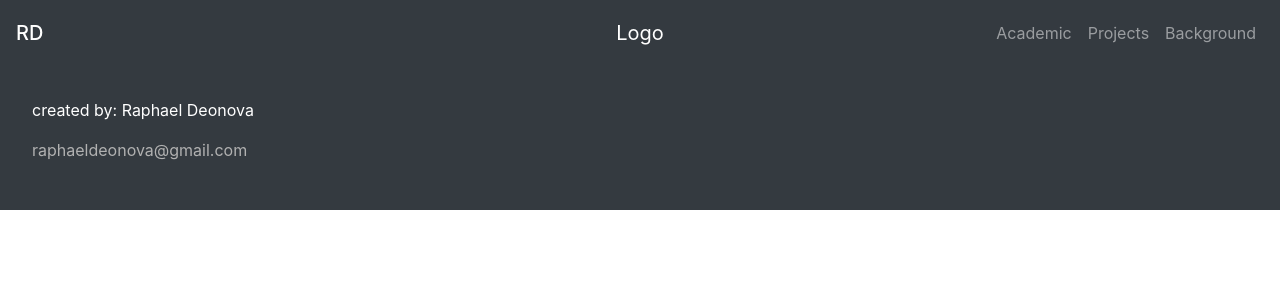
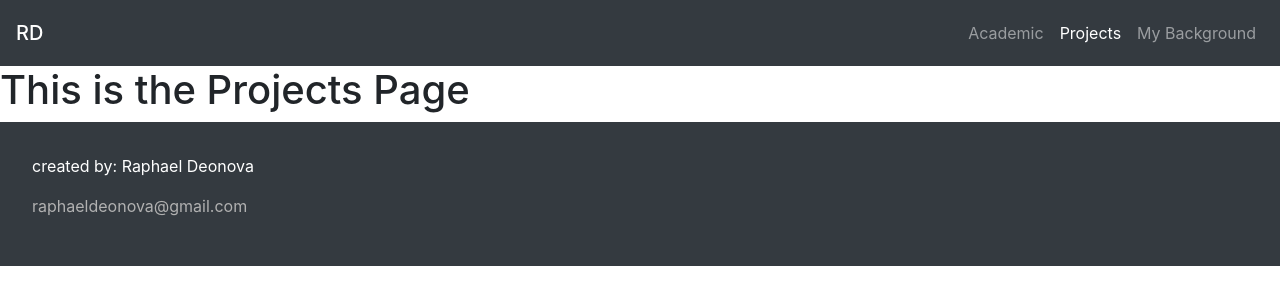
Before and after one commit to raphaeldeonova/Personal_Website, a React (Create React App) app: page /projects in a window 1280 px wide. Shown: the top 304 px of the page. Built offline with nearby package versions, Linux system fonts and the light colour scheme.

Commit message:
Fixed Navlink styling bug, added more routes

```diff
--- a/src/App/Routes.js
+++ b/src/App/Routes.js
@@ -2,12 +2,16 @@ import React from 'react'
 import {Switch, Route} from 'react-router-dom'
 import HomePage from '../HomePage/HomePage.js'
 import AcademicPage from '../AcademicPage/AcademicPage.js'
+import ProjectsPage from '../ProjectsPage/ProjectsPage.js'
+import BackgroundPage from '../BackgroundPage/BackgroundPage.js'
 
 function Routes(){
     return(
         <Switch>
             <Route exact path='/' component={HomePage} />
             <Route exact path='/academic' component={AcademicPage} />
+            <Route exact path='/projects' component={ProjectsPage} />
+            <Route exact path='/background' component={BackgroundPage} />
         </Switch>
     )
 }
--- /dev/null
+++ b/src/BackgroundPage/BackgroundPage.js
@@ -0,0 +1,11 @@
+import React from 'react'
+
+function BackgroundPage(){
+    return(
+        <div>
+            <h1>This is the Background Page</h1>
+        </div>
+    )
+}
+
+export default BackgroundPage
--- a/src/NavBar/NavBar.js
+++ b/src/NavBar/NavBar.js
@@ -11,7 +11,7 @@ function NavBar() {
                     <span class="navbar-brand"><NavLink to='/' className="navbar-brand mb-0 h1">RD</NavLink></span>
                 </div>
                 <div class="mx-auto order-0">
-                    <a class="navbar-brand mx-auto" href="#">Logo</a>
+                    {/* <a class="navbar-brand mx-auto" href="#">Logo</a> */}
                     <button class="navbar-toggler" type="button" data-toggle="collapse" data-target=".dual-collapse2">
                         <span class="navbar-toggler-icon"></span>
                     </button>
@@ -19,13 +19,13 @@ function NavBar() {
                 <div class="navbar-collapse collapse w-100 order-3 dual-collapse2">
                     <ul class="navbar-nav ml-auto">
                         <li class="nav-item">
-                            <NavLink to='/academic' class="nav-link">Academic</NavLink>
+                            <NavLink to='/academic' className="nav-link">Academic</NavLink>
                         </li>
                         <li class="nav-item">
-                            <a class="nav-link" href="#">Projects</a>
+                            <NavLink to='/projects' className="nav-link">Projects</NavLink>
                         </li>
                         <li class="nav-item">
-                            <a class="nav-link" href="#">Background</a>
+                            <NavLink to='/background' className="nav-link">My Background</NavLink>
                         </li>
                     </ul>
                 </div>
--- /dev/null
+++ b/src/ProjectsPage/ProjectsPage.js
@@ -0,0 +1,11 @@
+import React from 'react'
+
+function ProjectsPage(){
+    return(
+        <div>
+            <h1>This is the Projects Page</h1>
+        </div>
+    )
+}
+
+export default ProjectsPage
```
